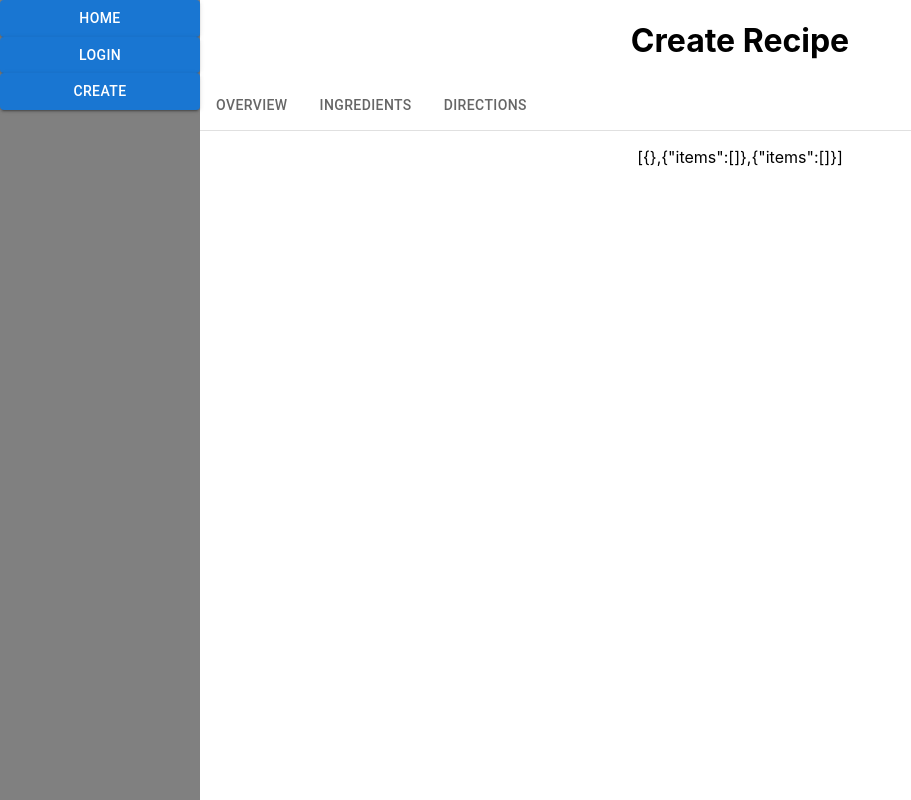
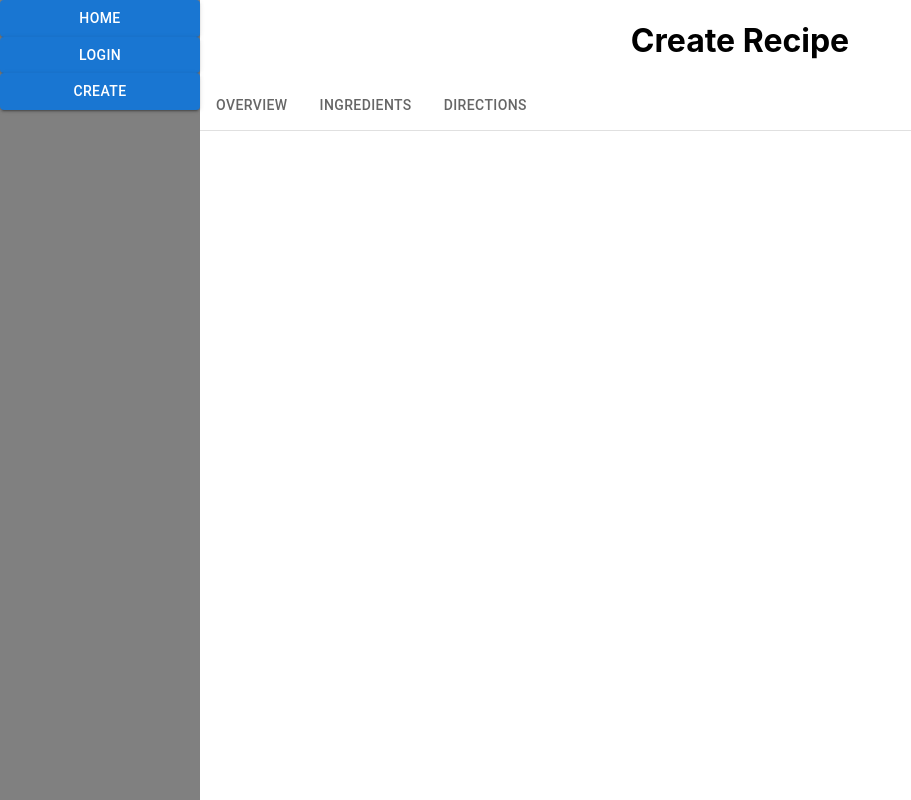
Before and after one commit to zach-habib/Biteful, a React (Create React App) app: page /create in a window 1280 px wide. Shown: the whole page, without its empty margins (0-911 px from the left). Built offline with nearby package versions, Linux system fonts and the light colour scheme; no server answers.

Commit message:
Remove stringify text at bottom of Create

```diff
--- a/src/routes/Create.js
+++ b/src/routes/Create.js
@@ -49,10 +49,6 @@ const Create = () => {
 					<TabPanel value="2"><Section id={1} value={recipe[1]} onChange={handleData} type="ingredients" /></TabPanel>
 					<TabPanel value="3"><Section id={2} value={recipe[2]} onChange={handleData} /></TabPanel>
 				</TabContext>
-
-				<p>
-					{JSON.stringify(recipe)}
-				</p>
 			</div>
 		</div>
 	)
```
